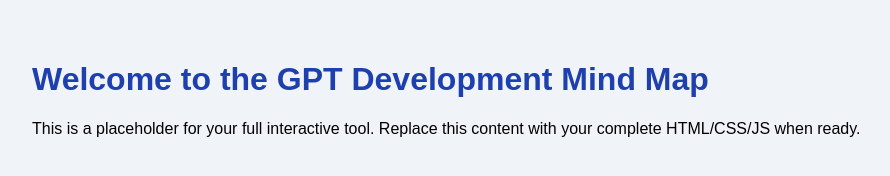
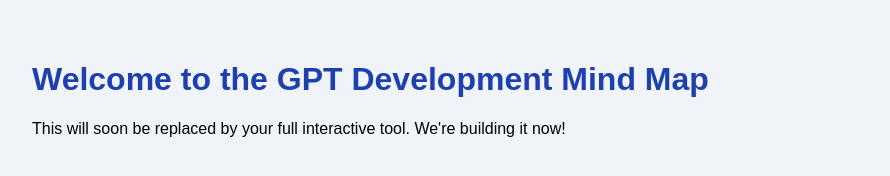
Before and after one commit to sadielumus/gpt-mindmap, a plain HTML site: page index.html in a window 1280 px wide. Shown: the whole page, without its empty margins (8-898 px from the left). Drawn offline with Linux system fonts and the light colour scheme.

Commit message:
Add files via upload

```diff
--- a/index.html
+++ b/index.html
@@ -12,6 +12,6 @@
 </head>
 <body>
     <h1>Welcome to the GPT Development Mind Map</h1>
-    <p>This is a placeholder for your full interactive tool. Replace this content with your complete HTML/CSS/JS when ready.</p>
+    <p>This will soon be replaced by your full interactive tool. We're building it now!</p>
 </body>
 </html>
```
